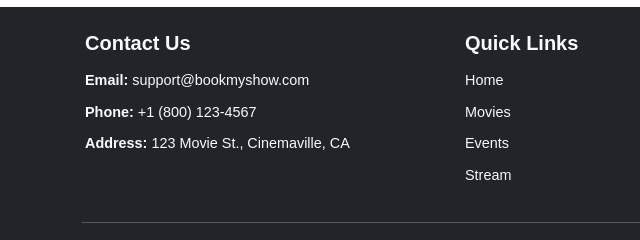
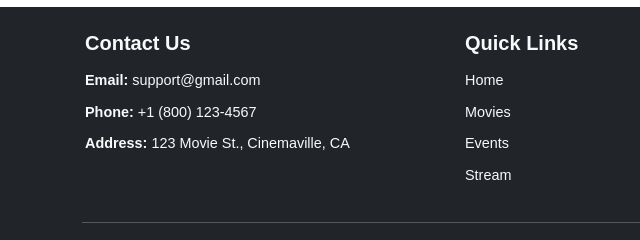
Before and after one commit to shinee23/BookMyShow-Clone, a plain HTML site: page index.html in a window 1280 px wide. Shown: the part 1735-1975 px from the top of the page, 0-640 px from the left. Drawn offline with nearby package versions, Linux system fonts and the light colour scheme.

Commit message:
update contact mail

```diff
--- a/index.html
+++ b/index.html
@@ -83,7 +83,7 @@
         <div class="col-md-4">
           <h5>Contact Us</h5>
           <ul class="list-unstyled">
-            <li><strong>Email:</strong> support@bookmyshow.com</li>
+            <li><strong>Email:</strong> support@gmail.com</li>
             <li><strong>Phone:</strong> +1 (800) 123-4567</li>
             <li><strong>Address:</strong> 123 Movie St., Cinemaville, CA</li>
           </ul>
```
